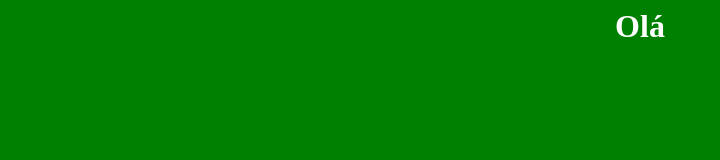
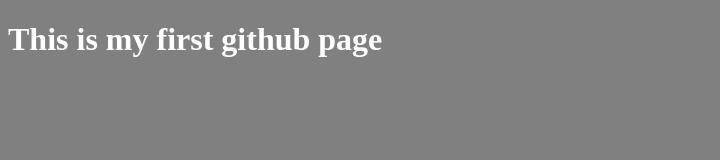
Before and after one commit to davilnv/page, a plain HTML site: page index.html in a window 1280 px wide. Shown: the whole page, without its empty margins (0-720 px from the left). Drawn offline with Linux system fonts and the light colour scheme.

Commit message:
Update index.html

```diff
--- a/index.html
+++ b/index.html
@@ -1,16 +1,18 @@
-<html>
-  <title>
-    Davi Lima
-  </title>
+<!DOCTYPE html>
+<html lang=pt-br>
+  <head>
+    <meta charset="UTF-8">
+    <meta name="viewport" content="width=device-width, initial-scale=1.0">
+    <meta http-equiv="X-UA-Compatible" content="id=edge">
+    <title>Davi Lima</title>
+    <style>
+      body {
+        color:white;
+        background:grey;
+      }
+    </style>
+  </head>
   <body>
-    <h1>Olá</h1>
+    <h1>This is my first github page</h1>
   </body>
-  <style>
-    body {
-      background-color:green;
-      color:#fff;
-      text-align:center;
-    }
-  </style>
-
 </html>
```
